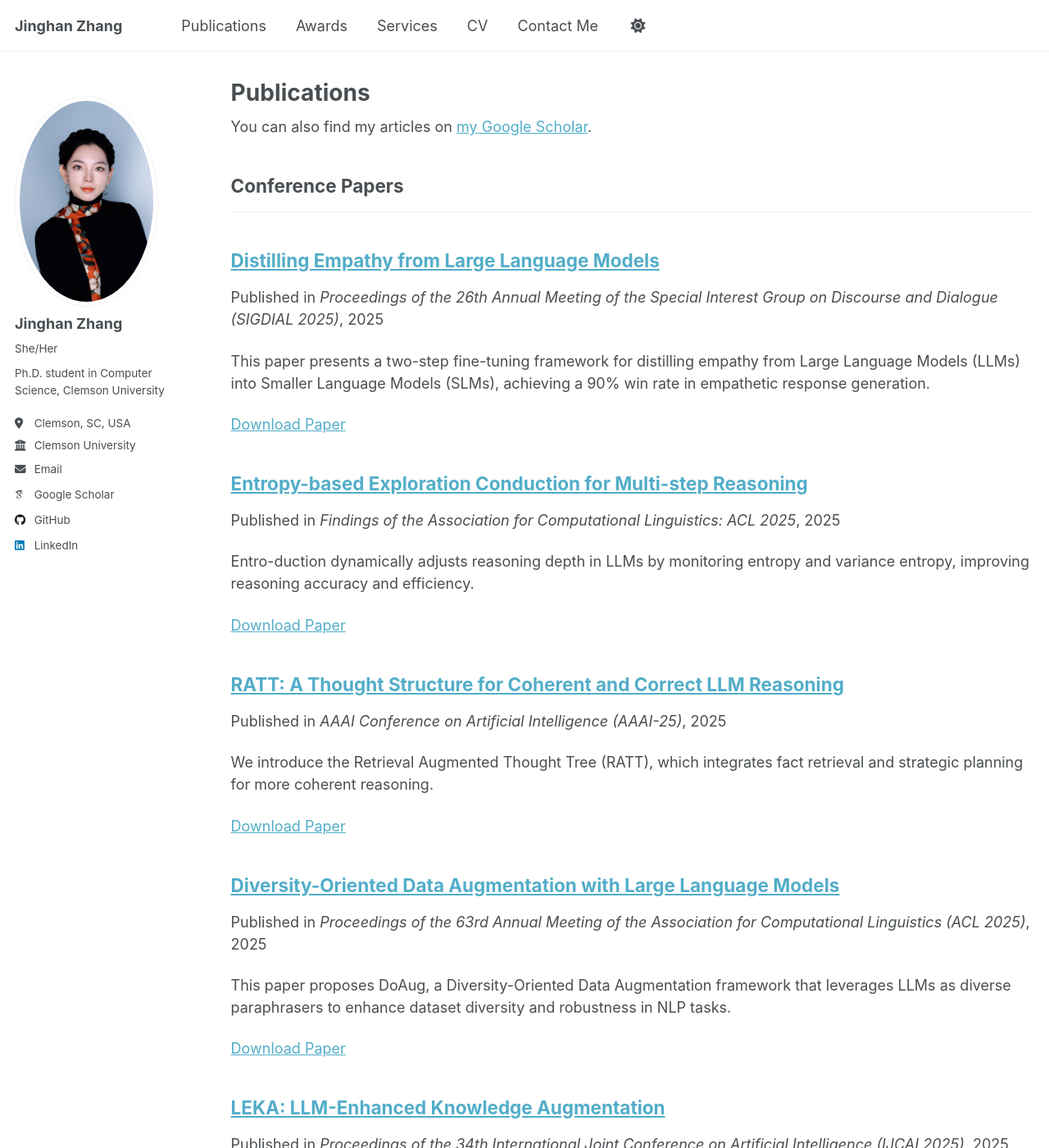
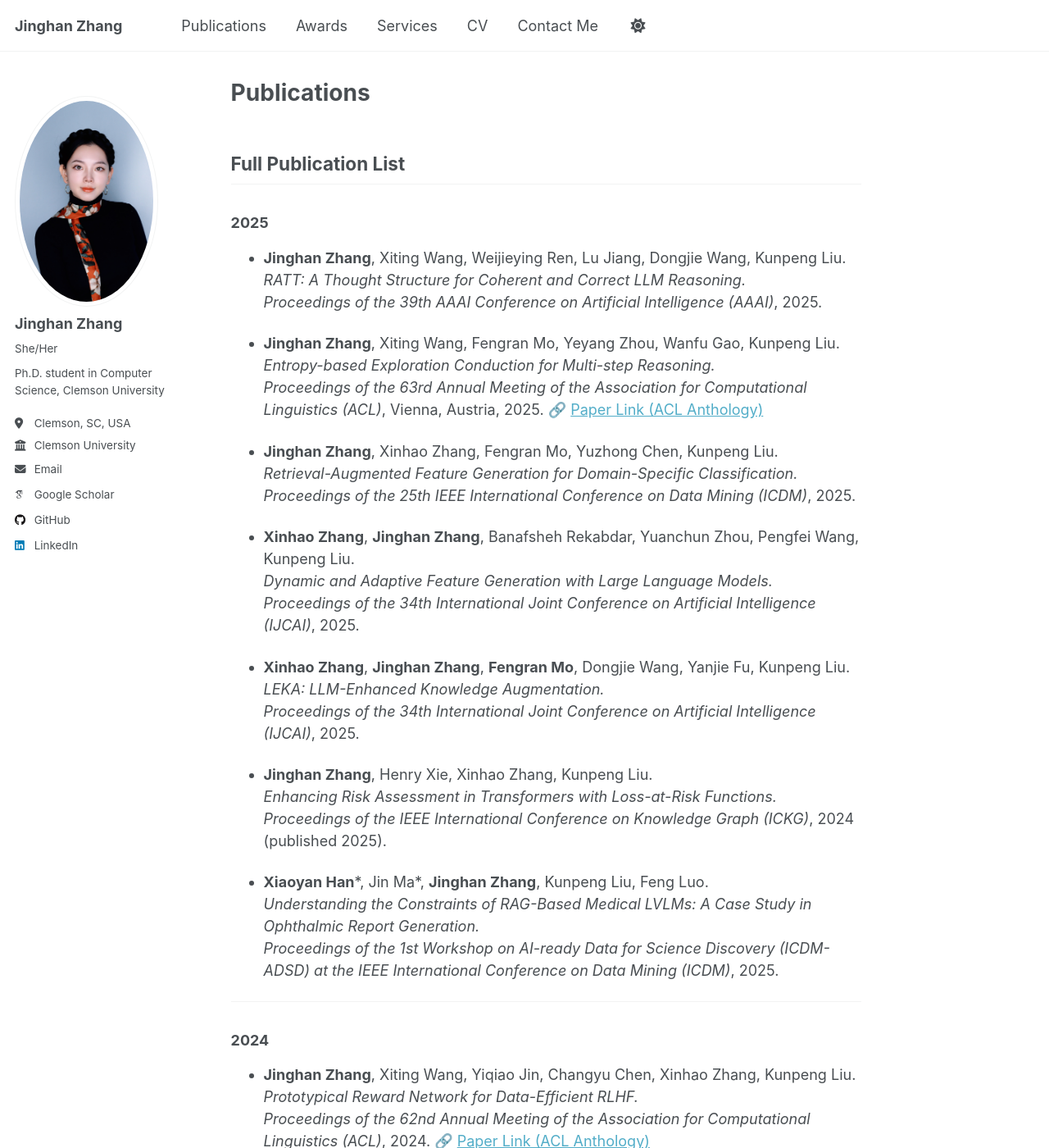
Before and after one commit to jinghanzhang1998/jinghanzhang1998.github.io, a Jekyll site: the page built from _pages/publications.md, in a window 1280 px wide and 1400 px high. Shown: the whole window at 82% size. Built offline with Jekyll 4.4.1, drawn with Linux system fonts in a browser that asks for light colours; some web fonts are replaced; a script that is not in the unit is left out; some of the changed text lies outside the part shown.

Commit message:
Revise publications list and layout settings
Updated the publications list for 2024 and 2025, added new entries, and modified layout settings.

```diff
--- a/_pages/publications_old.html
+++ b/_pages/publications_old.html
@@ -1,36 +1,68 @@
+
+
 ---
-layout: archive
 title: "Publications"
 permalink: /publications/
+layout: single
 author_profile: true
-collection: publications
+toc: true
 ---
 
+## Full Publication List
 
-{% if site.author.googlescholar %}
-<div class="wordwrap">You can also find my articles on <a href="{{site.author.googlescholar}}">my Google Scholar</a>.</div>
-{% endif %}
+### 2025
+- **Jinghan Zhang**, Xiting Wang, Weijieying Ren, Lu Jiang, Dongjie Wang, Kunpeng Liu.
+  _RATT: A Thought Structure for Coherent and Correct LLM Reasoning._
+  *Proceedings of the 39th AAAI Conference on Artificial Intelligence (AAAI)*, 2025.
 
-{% include base_path %}
+- **Jinghan Zhang**, Xiting Wang, Fengran Mo, Yeyang Zhou, Wanfu Gao, Kunpeng Liu.
+  _Entropy-based Exploration Conduction for Multi-step Reasoning._
+  *Proceedings of the 63rd Annual Meeting of the Association for Computational Linguistics (ACL)*, Vienna, Austria, 2025.
+  🔗 [Paper Link (ACL Anthology)](https://aclanthology.org/2025.findings-acl.201/)
 
-<!-- New style rendering if publication categories are defined -->
-{% if site.publication_category %}
-{% for category in site.publication_category %}
-{% assign title_shown = false %}
-{% for post in site.publications reversed %}
-{% if post.category != category[0] %}
-{% continue %}
-{% endif %}
-{% unless title_shown %}
-<h2>{{ category[1].title }}</h2>
-<hr />
-{% assign title_shown = true %}
-{% endunless %}
-{% include archive-single.html %}
-{% endfor %}
-{% endfor %}
-{% else %}
-{% for post in site.publications reversed %}
-{% include archive-single.html %}
-{% endfor %}
-{% endif %}
+- **Jinghan Zhang**, Xinhao Zhang, Fengran Mo, Yuzhong Chen, Kunpeng Liu.
+  _Retrieval-Augmented Feature Generation for Domain-Specific Classification._
+  *Proceedings of the 25th IEEE International Conference on Data Mining (ICDM)*, 2025.
+
+- **Xinhao Zhang**, **Jinghan Zhang**, Banafsheh Rekabdar, Yuanchun Zhou, Pengfei Wang, Kunpeng Liu.
+  _Dynamic and Adaptive Feature Generation with Large Language Models._
+  *Proceedings of the 34th International Joint Conference on Artificial Intelligence (IJCAI)*, 2025.
+
+- **Xinhao Zhang**, **Jinghan Zhang**, **Fengran Mo**, Dongjie Wang, Yanjie Fu, Kunpeng Liu.
+  _LEKA: LLM-Enhanced Knowledge Augmentation._
+  *Proceedings of the 34th International Joint Conference on Artificial Intelligence (IJCAI)*, 2025.
+
+- **Jinghan Zhang**, Henry Xie, Xinhao Zhang, Kunpeng Liu.
+  _Enhancing Risk Assessment in Transformers with Loss-at-Risk Functions._
+  *Proceedings of the IEEE International Conference on Knowledge Graph (ICKG)*, 2024 (published 2025).
+
+- **Xiaoyan Han**\*, Jin Ma\*, **Jinghan Zhang**, Kunpeng Liu, Feng Luo.
+  _Understanding the Constraints of RAG-Based Medical LVLMs: A Case Study in Ophthalmic Report Generation._
+  *Proceedings of the 1st Workshop on AI-ready Data for Science Discovery (ICDM-ADSD) at the IEEE International Conference on Data Mining (ICDM)*, 2025.
+
+---
+
+### 2024
+- **Jinghan Zhang**, Xiting Wang, Yiqiao Jin, Changyu Chen, Xinhao Zhang, Kunpeng Liu.
+  _Prototypical Reward Network for Data-Efficient RLHF._
+  *Proceedings of the 62nd Annual Meeting of the Association for Computational Linguistics (ACL)*, 2024.
+  🔗 [Paper Link (ACL Anthology)](https://aclanthology.org/2024.acl-long.771)
+
+- **Xinhao Zhang**, **Jinghan Zhang**, Wujun Si, Kunpeng Liu.
+  _Dynamic Weight Adjusting Deep Q-Networks for Real-Time Environmental Adaptation._
+  *Proceedings of the IEEE International Conference on Knowledge Graph (ICKG)*, 2024.
+
+- **Zaitian Wang**, **Jinghan Zhang**, Xinhao Zhang, Kunpeng Liu, Pengfei Wang, Yuanchun Zhou.
+  _Diversity-Oriented Data Augmentation with Large Language Models._
+  *Proceedings of the 63rd Annual Meeting of the Association for Computational Linguistics (ACL)*, 2025.
+
+- **Jinghan Zhang**, Kunpeng Liu.
+  _Thought Space Explorer: Navigating and Expanding Thought Space for Large Language Model Reasoning._
+  *Proceedings of the IEEE International Conference on Big Data (BigData)*, 2024.
+
+---
+
+### 2023
+- Chang-Tien Lu, Le Ma, Ran Zhang, Yikun Han, Shirui Yu, Zaitian Wang, Zhiyuan Ning, **Jinghan Zhang**, Ping Xu, Pengjiang Li, Wei Ju, Chong Chen, Dongjie Wang, Kunpeng Liu, Pengyang Wang, Pengfei Wang, Yanjie Fu, Chunjiang Liu, Yuanchun Zhou.
+  _A Comprehensive Survey on Vector Databases: Storage and Retrieval Techniques, Challenges, and Future Directions._
+  *arXiv preprint arXiv:2310.11703*, 2023.
```
